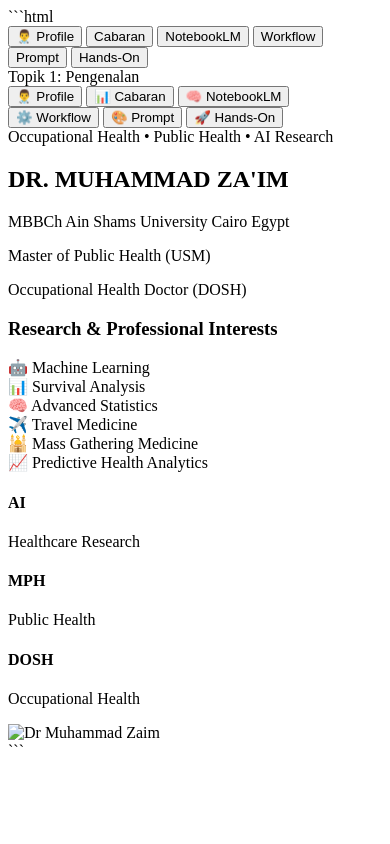
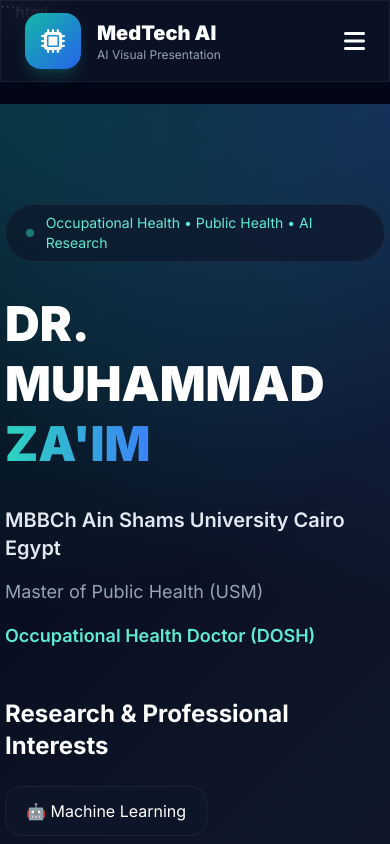
Before and after one commit to zaimsam/AI-BEGINNER, a plain HTML site: page index.html in a window 390 px wide. Shown: the top 844 px of the page. Drawn offline with nearby package versions, Linux system fonts and the light colour scheme.

Commit message:
Refactor HTML structure and styles for clarity

````diff
--- a/index.html
+++ b/index.html
@@ -1,49 +1,209 @@
 ```html
+<!DOCTYPE html>
+<html lang="ms">
+<head>
+
+<meta charset="UTF-8">
+<meta name="viewport" content="width=device-width, initial-scale=1.0">
+
+<title>Dr Muhammad Za'im - AI Healthcare Presentation</title>
+
+<script src="https://cdn.tailwindcss.com"></script>
+
+<link href="https://fonts.googleapis.com/css2?family=Inter:wght@300;400;500;600;700;800;900&display=swap" rel="stylesheet">
+
+<link rel="stylesheet" href="https://cdnjs.cloudflare.com/ajax/libs/font-awesome/6.4.0/css/all.min.css"/>
+
+<style>
+
+* {
+    scroll-behavior: smooth;
+}
+
+body {
+    font-family: 'Inter', sans-serif;
+    background: #020617;
+    color: white;
+    overflow: hidden;
+}
+
+.glass {
+    background: rgba(15, 23, 42, 0.72);
+    backdrop-filter: blur(16px);
+    border: 1px solid rgba(255, 255, 255, 0.06);
+}
+
+.hero-gradient {
+    background:
+    radial-gradient(circle at top left, rgba(20, 184, 166, 0.25), transparent 30%),
+    radial-gradient(circle at top right, rgba(59, 130, 246, 0.25), transparent 30%),
+    linear-gradient(135deg, #020617, #0f172a, #111827);
+}
+
+.nav-btn {
+    position: relative;
+    overflow: hidden;
+    color: #cbd5e1;
+    white-space: nowrap;
+}
+
+.nav-btn.active {
+    background: rgba(20, 184, 166, 0.12);
+    color: #2dd4bf;
+    border: 1px solid rgba(45, 212, 191, 0.18);
+}
+
+.scrollbar-hide::-webkit-scrollbar {
+    display: none;
+}
+
+.scrollbar-hide {
+    -ms-overflow-style: none;
+    scrollbar-width: none;
+}
+
+.slide {
+    min-height: 100vh;
+    width: 100%;
+    display: none;
+    overflow-y: auto;
+}
+
+.slide.active {
+    display: flex;
+    animation: fade 0.4s ease;
+}
+
+@keyframes fade {
+    from {
+        opacity: 0;
+        transform: translateY(18px);
+    }
+    to {
+        opacity: 1;
+        transform: translateY(0);
+    }
+}
+
+.card-hover:hover {
+    transform: translateY(-6px);
+    transition: 0.3s;
+}
+
+.main-content {
+    padding-top: 80px;
+}
+
+img {
+    transition: 0.4s ease;
+}
+
+img:hover {
+    transform: scale(1.03);
+}
+
+@media(max-width: 1024px) {
+    body {
+        overflow: auto;
+    }
+
+    .slide {
+        padding-top: 100px;
+    }
+}
+
+</style>
+
+</head>
+
+<body>
+
+<div id="overlay"
+class="fixed inset-0 bg-black/60 z-40 hidden lg:hidden"
+onclick="toggleMobileMenu()">
+</div>
+
+<header class="fixed top-0 left-0 right-0 z-50 glass border-b border-slate-800">
+
+    <div class="max-w-7xl mx-auto px-6">
+
+        <div class="h-20 flex items-center justify-between">
+
+            <div class="flex items-center gap-4 shrink-0 pr-4">
+
+                <div class="w-14 h-14 rounded-2xl bg-gradient-to-br from-teal-500 to-blue-600 flex items-center justify-center shadow-lg shadow-teal-500/20">
+
+                    <i class="fa-solid fa-microchip text-2xl text-white"></i>
+
+                </div>
+
+                <div>
+
+                    <h2 class="font-black text-xl">
+                        MedTech AI
+                    </h2>
+
+                    <p class="text-xs text-slate-400">
+                        AI Visual Presentation
+                    </p>
+
+                </div>
+
+            </div>
+
             <nav class="hidden lg:flex items-center gap-2 overflow-x-auto scrollbar-hide py-2">
 
-    <button onclick="showSlide('slide1')" id="btn-slide1"
-    class="nav-btn active px-4 py-2 rounded-2xl text-sm font-semibold transition">
+                <button onclick="showSlide('slide1')" id="btn-slide1" class="nav-btn active px-4 py-2 rounded-2xl text-sm font-semibold transition">
 
                     👨‍⚕️ Profile
 
                 </button>
 
-    <button onclick="showSlide('slide2')" id="btn-slide2"
-    class="nav-btn px-4 py-2 rounded-2xl text-sm font-semibold transition">
+                <button onclick="showSlide('slide2')" id="btn-slide2" class="nav-btn px-4 py-2 rounded-2xl text-sm font-semibold transition">
 
                     Cabaran
 
                 </button>
 
-    <button onclick="showSlide('slide3')" id="btn-slide3"
-    class="nav-btn px-4 py-2 rounded-2xl text-sm font-semibold transition">
+                <button onclick="showSlide('slide3')" id="btn-slide3" class="nav-btn px-4 py-2 rounded-2xl text-sm font-semibold transition">
 
                     NotebookLM
 
                 </button>
 
-    <button onclick="showSlide('slide4')" id="btn-slide4"
-    class="nav-btn px-4 py-2 rounded-2xl text-sm font-semibold transition">
+                <button onclick="showSlide('slide4')" id="btn-slide4" class="nav-btn px-4 py-2 rounded-2xl text-sm font-semibold transition">
 
                     Workflow
 
                 </button>
 
-    <button onclick="showSlide('slide5')" id="btn-slide5"
-    class="nav-btn px-4 py-2 rounded-2xl text-sm font-semibold transition">
+                <button onclick="showSlide('slide5')" id="btn-slide5" class="nav-btn px-4 py-2 rounded-2xl text-sm font-semibold transition">
 
                     Prompt
 
                 </button>
 
-    <button onclick="showSlide('slide6')" id="btn-slide6"
-    class="px-4 py-2 rounded-2xl text-sm font-bold transition bg-gradient-to-r from-orange-500 to-yellow-500 text-black whitespace-nowrap">
+                <button onclick="showSlide('slide6')" id="btn-slide6" class="px-4 py-2 rounded-2xl text-sm font-bold transition bg-gradient-to-r from-orange-500 to-yellow-500 text-black whitespace-nowrap">
 
                     Hands-On
 
                 </button>
 
             </nav>
+
+            <button
+            onclick="toggleMobileMenu()"
+            class="lg:hidden text-2xl text-white shrink-0 pl-4">
+
+                <i class="fa-solid fa-bars"></i>
+
+            </button>
+
+        </div>
+
+    </div>
+
+</header>
 
 <div id="mobileMenu"
 class="fixed top-20 left-4 right-4 glass rounded-3xl p-5 z-50 hidden lg:hidden max-h-[80vh] overflow-y-auto">
@@ -56,43 +216,37 @@ class="fixed top-20 left-4 right-4 glass rounded-3xl p-5 z-50 hidden lg:hidden m
 
         </div>
 
-        <button onclick="showSlide('slide1')" id="mobile-btn-slide1"
-        class="nav-btn active w-full text-left px-5 py-3 rounded-2xl transition">
+        <button onclick="showSlide('slide1')" id="mobile-btn-slide1" class="nav-btn active w-full text-left px-5 py-3 rounded-2xl transition">
 
             👨‍⚕️ Profile
 
         </button>
 
-        <button onclick="showSlide('slide2')" id="mobile-btn-slide2"
-        class="nav-btn w-full text-left px-5 py-3 rounded-2xl transition">
+        <button onclick="showSlide('slide2')" id="mobile-btn-slide2" class="nav-btn w-full text-left px-5 py-3 rounded-2xl transition">
 
             📊 Cabaran
 
         </button>
 
-        <button onclick="showSlide('slide3')" id="mobile-btn-slide3"
-        class="nav-btn w-full text-left px-5 py-3 rounded-2xl transition">
+        <button onclick="showSlide('slide3')" id="mobile-btn-slide3" class="nav-btn w-full text-left px-5 py-3 rounded-2xl transition">
 
             🧠 NotebookLM
 
         </button>
 
-        <button onclick="showSlide('slide4')" id="mobile-btn-slide4"
-        class="nav-btn w-full text-left px-5 py-3 rounded-2xl transition">
+        <button onclick="showSlide('slide4')" id="mobile-btn-slide4" class="nav-btn w-full text-left px-5 py-3 rounded-2xl transition">
 
             ⚙️ Workflow
 
         </button>
 
-        <button onclick="showSlide('slide5')" id="mobile-btn-slide5"
-        class="nav-btn w-full text-left px-5 py-3 rounded-2xl transition">
+        <button onclick="showSlide('slide5')" id="mobile-btn-slide5" class="nav-btn w-full text-left px-5 py-3 rounded-2xl transition">
 
             🎨 Prompt
 
         </button>
 
-        <button onclick="showSlide('slide6')" id="mobile-btn-slide6"
-        class="w-full text-left px-5 py-3 rounded-2xl transition bg-gradient-to-r from-orange-500 to-yellow-500 text-black font-bold">
+        <button onclick="showSlide('slide6')" id="mobile-btn-slide6" class="w-full text-left px-5 py-3 rounded-2xl transition bg-gradient-to-r from-orange-500 to-yellow-500 text-black font-bold">
 
             🚀 Hands-On
 
@@ -101,6 +255,8 @@ class="fixed top-20 left-4 right-4 glass rounded-3xl p-5 z-50 hidden lg:hidden m
     </div>
 
 </div>
+
+<main class="main-content">
 
 <section id="slide1" class="slide active hero-gradient items-center justify-center p-8">
 
@@ -192,58 +348,6 @@ class="fixed top-20 left-4 right-4 glass rounded-3xl p-5 z-50 hidden lg:hidden m
 
             </div>
 
-            <div class="grid grid-cols-3 gap-5 mt-14">
-
-                <div class="glass rounded-3xl p-5 text-center">
-
-                    <h4 class="text-3xl font-black text-teal-400">
-
-                        AI
-
-                    </h4>
-
-                    <p class="text-sm text-slate-400 mt-2">
-
-                        Healthcare Research
-
-                    </p>
-
-                </div>
-
-                <div class="glass rounded-3xl p-5 text-center">
-
-                    <h4 class="text-3xl font-black text-blue-400">
-
-                        MPH
-
-                    </h4>
-
-                    <p class="text-sm text-slate-400 mt-2">
-
-                        Public Health
-
-                    </p>
-
-                </div>
-
-                <div class="glass rounded-3xl p-5 text-center">
-
-                    <h4 class="text-3xl font-black text-purple-400">
-
-                        DOSH
-
-                    </h4>
-
-                    <p class="text-sm text-slate-400 mt-2">
-
-                        Occupational Health
-
-                    </p>
-
-                </div>
-
-            </div>
-
         </div>
 
         <div class="flex justify-center">
@@ -265,4 +369,55 @@ class="fixed top-20 left-4 right-4 glass rounded-3xl p-5 z-50 hidden lg:hidden m
     </div>
 
 </section>
+
+</main>
+
+<script>
+
+function showSlide(slideId){
+
+    document.querySelectorAll('.slide').forEach(slide=>{
+        slide.classList.remove('active');
+    });
+
+    document.getElementById(slideId).classList.add('active');
+
+    document.querySelectorAll('.nav-btn').forEach(btn=>{
+        btn.classList.remove('active');
+    });
+
+    const desktopBtn=document.getElementById('btn-'+slideId);
+
+    if(desktopBtn){
+        desktopBtn.classList.add('active');
+    }
+
+    const mobileBtn=document.getElementById('mobile-btn-'+slideId);
+
+    if(mobileBtn){
+        mobileBtn.classList.add('active');
+    }
+
+    if(window.innerWidth < 1024){
+
+        document.getElementById('mobileMenu').classList.add('hidden');
+
+        document.getElementById('overlay').classList.add('hidden');
+
+    }
+
+}
+
+function toggleMobileMenu(){
+
+    document.getElementById('mobileMenu').classList.toggle('hidden');
+
+    document.getElementById('overlay').classList.toggle('hidden');
+
+}
+
+</script>
+
+</body>
+</html>
 ```
````
Lines whose indentation alone changed are shown as unchanged.
